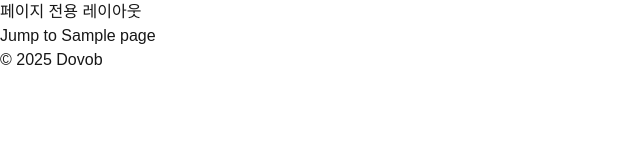
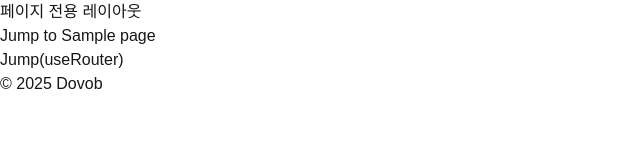
Before and after one commit to K1MHJ/my-homepage, a Next.js app: page /page1 in a window 1280 px wide. Shown: the top 160 px of the page, without its empty margins (0-640 px from the left). Built offline with nearby package versions, Linux system fonts and the light colour scheme.

Commit message:
useRouter를 이용하여 버튼 클릭 이벤트 처리

```diff
--- a/src/pages/page1.tsx
+++ b/src/pages/page1.tsx
@@ -1,10 +1,18 @@
 import next from "next"
 import Link from "next/link"
+import { useRouter } from "next/router"
 
-export default function page1() {
+export default function Page1() {
+  const router = useRouter();
+
   return (
-    <Link href="/Sample">
-      <button> Jump to Sample page</button>
-    </Link>
+    <div>
+      <Link href="/Sample">
+        <button> Jump to Sample page</button>
+      </Link>
+      <div>
+        <button onClick={() => router.push("/Sample")}> Jump(useRouter)</button>
+      </div>
+    </div>
   )
 }
```
